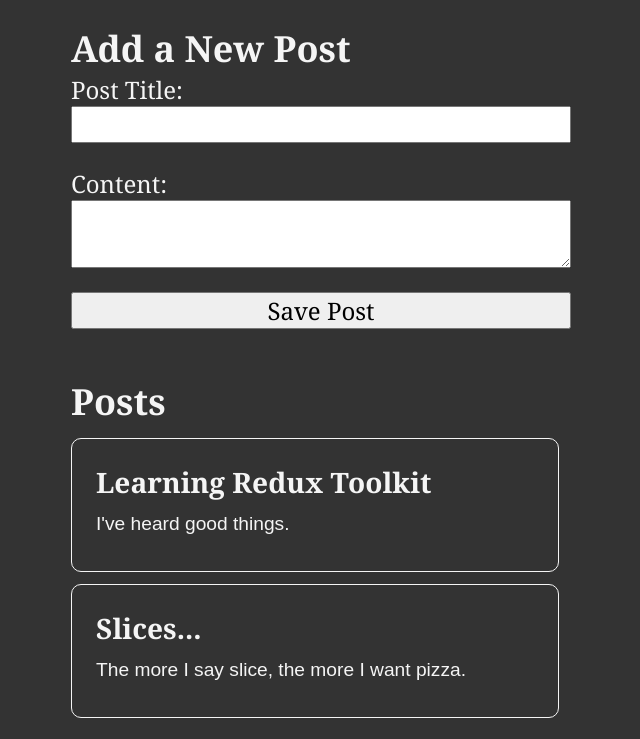
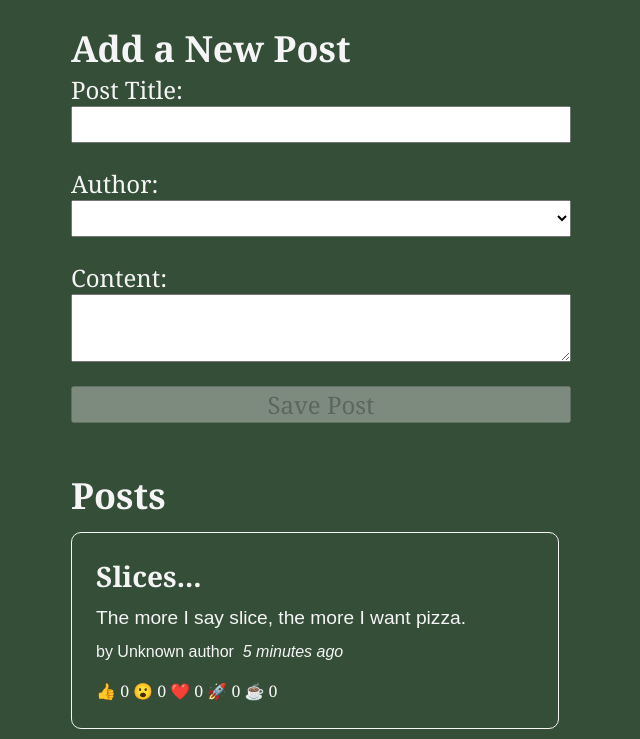
Before and after one commit to ange47rm/Redux-Blog, a React (Create React App) app: page / in a window 1280 px wide. Shown: the top 739 px of the page, without its empty margins (319-959 px from the left). Built offline with nearby package versions, Linux system fonts and the light colour scheme.

Commit message:
Can add posts, authors and reactions. Each post displays the time it was published, and they're sorted accordingly top to bottom.

```diff
--- a/package.json
+++ b/package.json
@@ -7,6 +7,7 @@
     "@testing-library/jest-dom": "^5.17.0",
     "@testing-library/react": "^13.4.0",
     "@testing-library/user-event": "^13.5.0",
+    "date-fns": "^3.3.1",
     "react": "^18.2.0",
     "react-dom": "^18.2.0",
     "react-redux": "^9.1.0",
--- a/src/features/posts/AddPostForm.js
+++ b/src/features/posts/AddPostForm.js
@@ -1,6 +1,7 @@
 import { useState } from "react";
-import { useDispatch } from "react-redux";
+import { useDispatch, useSelector } from "react-redux";
 import { postAdded } from "./postsSlice";
+import { selectAllUsers } from "../users/usersSlice";
 
 const AddPostForm = () => {
     const dispatch = useDispatch()
@@ -9,20 +10,31 @@
     const [content, setContent] = useState('')
     const [userId, setUserId] = useState('')
 
+    const users = useSelector(selectAllUsers)
 
     const onTitleChanged = e => setTitle(e.target.value)
     const onContentChanged = e => setContent(e.target.value)
     const onAuthorChanged = e => setUserId(e.target.value)
 
+    const canSave = Boolean(title) && Boolean(content) && Boolean(userId)
+
     const onSavePostClicked = () => {
         if (title && content) {
             dispatch(
-                postAdded(title, content)
+                postAdded(title, content, userId)
             )
             setTitle('')
             setContent('')
+            setUserId('')
         }
     }
+
+    const usersOptions = users.map(user => (
+        <option key={user.id} value={user.id}>
+            {user.name}
+        </option>
+    ))
+
     return (
         <section>
             <h2>Add a New Post</h2>
@@ -35,6 +47,14 @@
                     value={title}
                     onChange={onTitleChanged}
                 />
+                <label htmlFor="postAuthor">Author:</label>
+                <select
+                    id="postAuthor"
+                    value={userId}
+                    onChange={onAuthorChanged}>
+                    <option value=""></option>
+                    {usersOptions}
+                </select>
                 <label htmlFor="postContent">Content:</label>
                 <textarea
                     id="postContent"
@@ -45,6 +65,7 @@
                 <button
                     type="button"
                     onClick={onSavePostClicked}
+                    disabled={!canSave}
                 >Save Post</button>
             </form>
         </section>
--- /dev/null
+++ b/src/features/posts/PostAuthor.js
@@ -0,0 +1,14 @@
+import { UseSelector, useSelector } from "react-redux";
+import { selectAllUsers } from "../users/usersSlice";
+
+import React from 'react'
+
+const PostAuthor = ({ userId }) => {
+    const users = useSelector(selectAllUsers)
+
+    const author = users.find(user => user.id === userId)
+
+    return <span>by {author ? author.name : 'Unknown author'}</span>
+}
+
+export default PostAuthor
--- a/src/features/posts/PostsList.js
+++ b/src/features/posts/PostsList.js
@@ -1,15 +1,23 @@
 import { useSelector } from "react-redux";
 import { selectAllPosts } from "./postsSlice";
+import PostAuthor from "./PostAuthor";
+import TimeAgo from "./TimeAgo";
+import ReactionButtons from "./ReactionButtons";
 
 const PostsList = () => {
     const posts = useSelector(selectAllPosts)
 
-    // const orderedPosts = posts.slice().sort((a, b) => b.date.localeCompare(a.date))
+    const orderedPosts = posts.slice().sort((a, b) => b.date.localeCompare(a.date))
 
-    const renderedPosts = posts.map(post => (
+    const renderedPosts = orderedPosts.map(post => (
         <article key={post.id}>
             <h3>{post.title}</h3>
             <p>{post.content.substring(0, 100)}</p>
+            <p className='postCredit'>
+                <PostAuthor userId={post.userId} />
+                <TimeAgo timestamp={post.date} />
+            </p>
+            <ReactionButtons post={post} />
         </article>
     ))
 
--- a/src/features/posts/ReactionButtons.js
+++ b/src/features/posts/ReactionButtons.js
@@ -18,9 +18,9 @@
                 key={name}
                 type="button"
                 className="reactionButton"
-                // onClick={() =>
-                //     dispatch(reactionAdded({ postId: post.id, reaction: name }))
-                // }
+                onClick={() =>
+                    dispatch(reactionAdded({ postId: post.id, reaction: name }))
+                }
             >
                 {emoji} {post.reactions[name]}
             </button>
--- /dev/null
+++ b/src/features/posts/TimeAgo.js
@@ -0,0 +1,17 @@
+import { parseISO, formatDistanceToNow } from 'date-fns';
+
+const TimeAgo = ({ timestamp }) => {
+    let timeAgo = ''
+    if (timestamp) {
+        const date = parseISO(timestamp)
+        const timePeriod = formatDistanceToNow(date)
+        timeAgo = `${timePeriod} ago`
+    }
+
+    return (
+        <span title={timestamp}>
+            &nbsp; <i>{timeAgo}</i>
+        </span>
+    )
+}
+export default TimeAgo
--- a/src/features/posts/postsSlice.js
+++ b/src/features/posts/postsSlice.js
@@ -1,8 +1,33 @@
 import { createSlice, nanoid } from "@reduxjs/toolkit";
+import { sub } from "date-fns";
 
 const initialState = [
-    { id: '1', title: 'Learning Redux Toolkit', content: "I've heard good things.", },
-    { id: '2', title: 'Slices...', content: "The more I say slice, the more I want pizza.", }
+    {
+        id: '1',
+        title: 'Learning Redux Toolkit',
+        content: "I've heard good things.",
+        date: sub(new Date(), {minutes: 10}).toISOString(),
+        reactions: {
+            thumbsUp: 0,
+            wow: 0,
+            heart: 0,
+            rocket: 0,
+            coffee: 0
+        }
+    },
+    {
+        id: '2',
+        title: 'Slices...',
+        content: "The more I say slice, the more I want pizza.",
+        date: sub(new Date(), {minutes: 5}).toISOString(),
+        reactions: {
+            thumbsUp: 0,
+            wow: 0,
+            heart: 0,
+            rocket: 0,
+            coffee: 0
+        }
+    }
 ]
 
 const postsSlice = createSlice({
@@ -13,21 +38,37 @@
             reducer(state, action) {
                 state.push(action.payload)
             },
-            prepare(title, content) {
+            prepare(title, content, userId) {
                 return {
                     payload: {
                         id: nanoid(),
                         title,
-                        content
+                        content,
+                        date: new Date().toISOString(),
+                        userId,
+                        reactions: {
+                            thumbsUp: 0,
+                            wow: 0,
+                            heart: 0,
+                            rocket: 0,
+                            coffee: 0
+                        }
                     }
                 }
             }
         },
+        reactionAdded(state, action) {
+            const { postId, reaction: reactionName } = action.payload
+            const existingPost = state.find(post => post.id === postId)
+            if (existingPost) {
+                existingPost.reactions[reactionName]++
+            }
+        }
     }
 })
 
 export const selectAllPosts = (state) => state.posts;
 
-export const { postAdded } = postsSlice.actions
+export const { postAdded, reactionAdded } = postsSlice.actions
 
 export default postsSlice.reducer
--- /dev/null
+++ b/src/features/users/usersSlice.js
@@ -0,0 +1,17 @@
+import { createSlice } from "@reduxjs/toolkit";
+
+const initialState = [
+    { id: '0', name: 'Bi-Han' },
+    { id: '1', name: 'Hanzo Hasashi' },
+    { id: '2', name: 'Kuai Liang' }
+]
+
+const usersSlice = createSlice({
+    name: 'users',
+    initialState,
+    reducers: {}
+})
+
+export const selectAllUsers = (state) => state.users;
+
+export default usersSlice.reducer
--- a/src/index.css
+++ b/src/index.css
@@ -6,7 +6,7 @@
 
 html {
   font-family: Cambria, Cochin, Georgia, Times, "Times New Roman", serif;
-  background: #333;
+  background: rgb(53, 78, 55);
   color: whitesmoke;
 }
 
--- a/src/store.js
+++ b/src/store.js
@@ -1,8 +1,10 @@
 import { configureStore } from "@reduxjs/toolkit";
 import postsReducer from './features/posts/postsSlice'
+import usersReducer from './features/users/usersSlice'
 
 export const store = configureStore({
     reducer: {
-        posts: postsReducer
+        posts: postsReducer,
+        users: usersReducer
     }
 })
```
Also changed, not shown: 1 other file (tests, documents, lock files or other folders).
